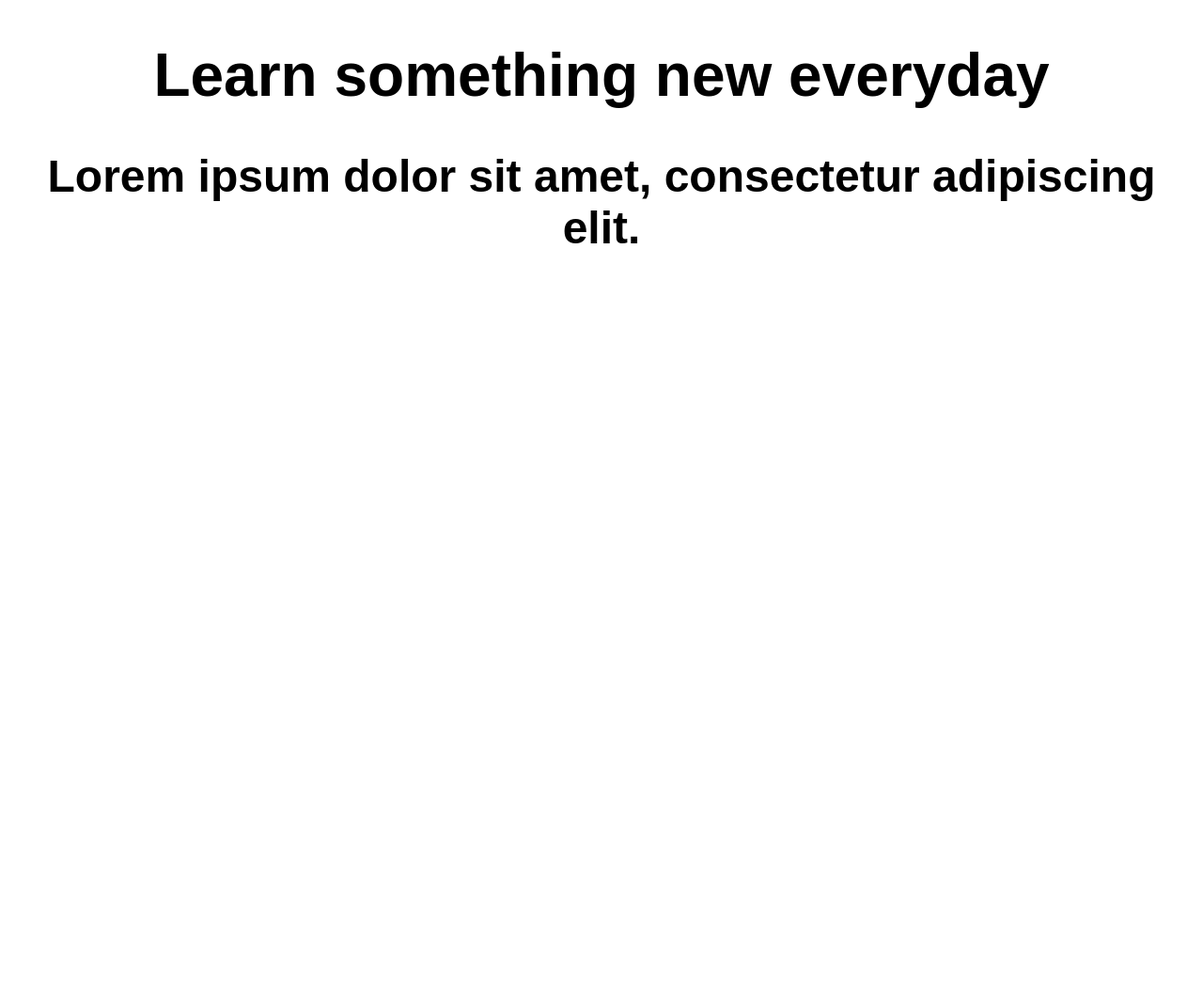
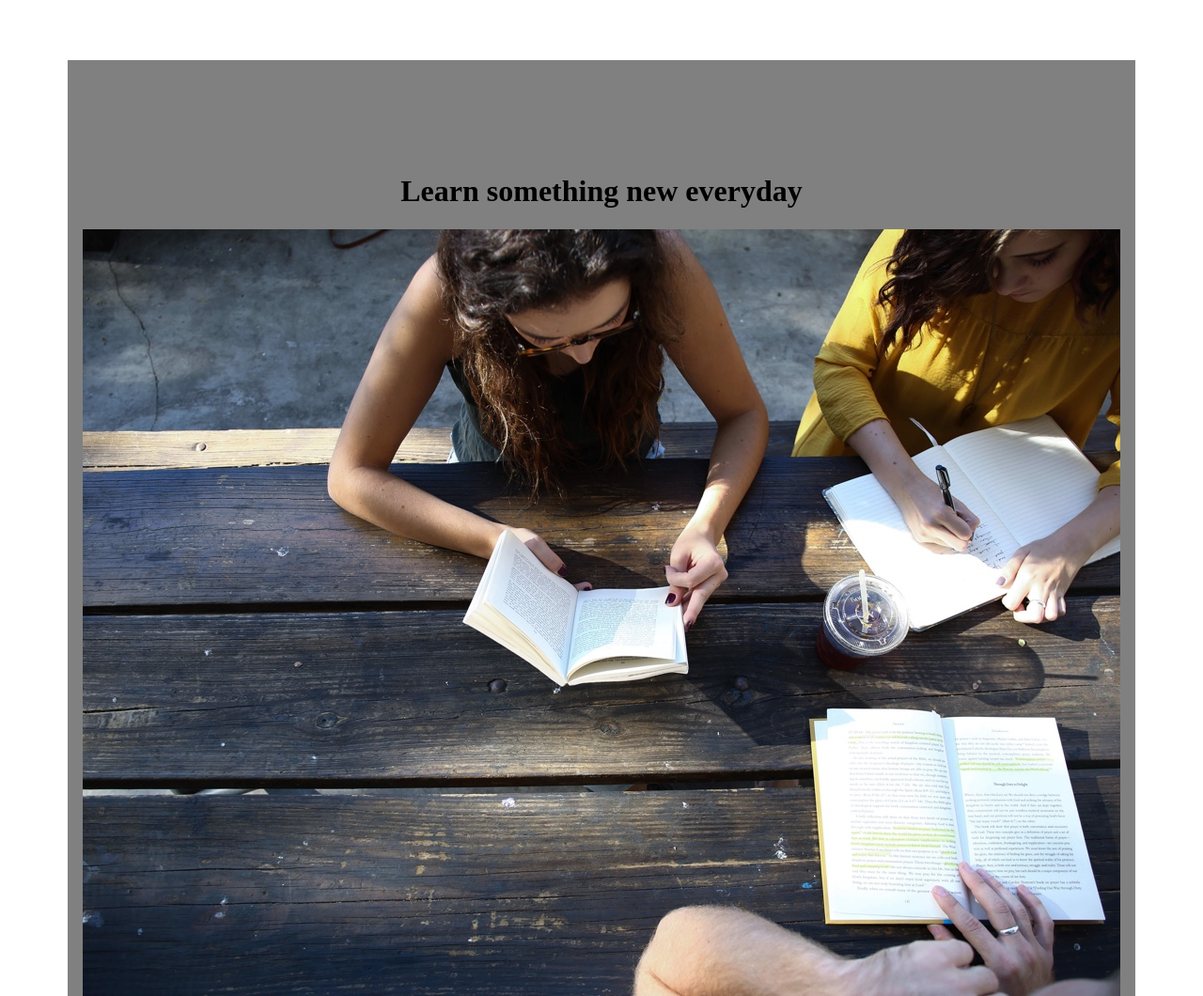
Before and after one commit to GhostGirlLigeia/Colmar-Academy, a plain HTML site: page index.html in a window 1280 px wide. Shown: the top 1060 px of the page at 94% size. Before the commit the page ends 800 px from the top, so only its background shows below. Drawn offline with Linux system fonts and the light colour scheme.

Commit message:
Added banner

```diff
--- a/index.html
+++ b/index.html
@@ -6,8 +6,14 @@
     <title>Colmar Academy</title>
     <link rel="stylesheet" type="text/css" href="/resources/css/style.css">
 </head>
+<div class="banner">
+    <h1>Learn something new everyday</h1>
+    <img src="/resources/images/banner.jpg" alt="banner">
+
+</div>
+
 <body>
-    <h1>Learn something new everyday</h1>
+    <h1 class=".header--main"></h1>
     <p><h2>Lorem ipsum dolor sit amet, consectetur adipiscing elit.</h2></p>
 </body>
 </html>
--- a/resources/css/style.css
+++ b/resources/css/style.css
@@ -1,6 +1,18 @@
+.banner {
+    background-color: gray;
+    color: black;
+    margin: 64px;
+    text-align: center;
+    padding: 100px 0px;
+
 body {
   background-color: white;
   text-align: center;
   font-family: Arial, Helvetica, sans-serif;
-  font-size: 32px;
 }
+
+.header--main {
+    font-weight: normal;
+    font-size: 32px;
+    color: black;
+}
```
